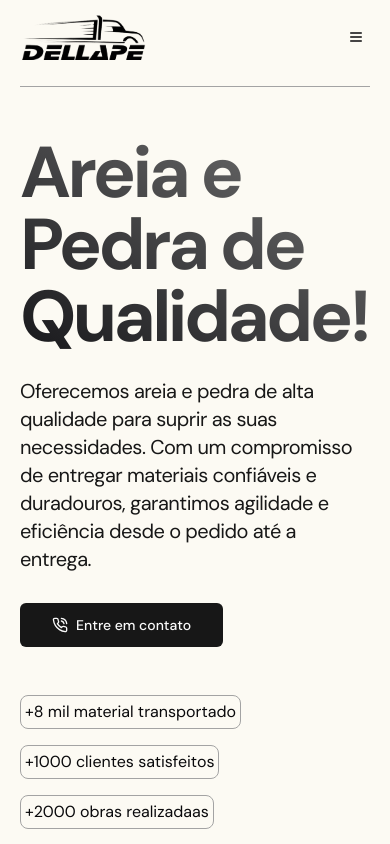
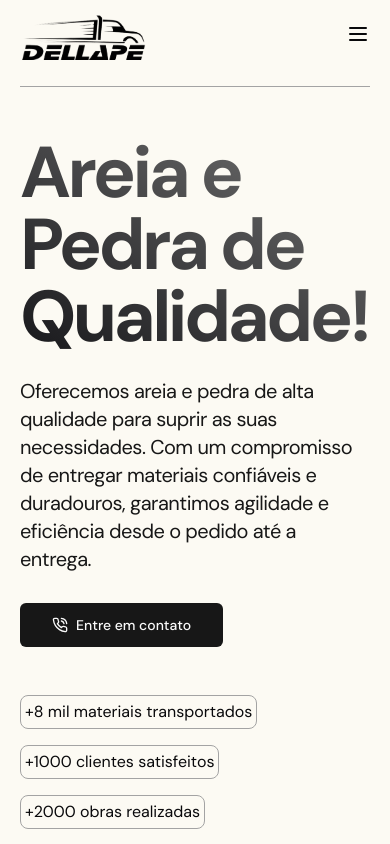
Before and after one commit to gusfngg/dellape, a Next.js app: page / in a window 390 px wide. Shown: the top 844 px of the page. Built offline with nearby package versions, Linux system fonts and the light colour scheme.

Commit message:
resjuting in font

```diff
--- a/src/components/footer.tsx
+++ b/src/components/footer.tsx
@@ -15,14 +15,14 @@ export function Footer() {
             <li className="flex items-center gap-2 text-neutral-200">
               <MapPin />
 
-              <span className="text-base font-medium md:text-xl">
+              <span className="text-[15.5px] font-medium md:text-xl">
                 Salto de Pirapora - São Paulo, Brasil.
               </span>
             </li>
             <li className="flex items-center gap-2 text-neutral-200">
               <PhoneCall />
 
-              <span className="text-base font-medium md:text-xl">
+              <span className="text-[15.5px] font-medium md:text-xl">
                 +55 15 99744-0854
               </span>
             </li>
--- a/src/components/hero.tsx
+++ b/src/components/hero.tsx
@@ -57,13 +57,13 @@ export function Hero() {
 
             <div className="mt-12 flex flex-col items-start gap-4 md:mt-8 md:flex-row md:items-center">
               <BlurFade delay={BLUR_FADE_DELAY * 5} inView>
-                <Tag tag="+8 mil material transportado" />
+                <Tag tag="+8 mil materiais transportados" />
               </BlurFade>
               <BlurFade delay={BLUR_FADE_DELAY * 6} inView>
                 <Tag tag="+1000 clientes satisfeitos" />
               </BlurFade>
               <BlurFade delay={BLUR_FADE_DELAY * 7} inView>
-                <Tag tag="+2000 obras realizadaas" />
+                <Tag tag="+2000 obras realizadas" />
               </BlurFade>
             </div>
           </div>
--- a/src/components/navBar.tsx
+++ b/src/components/navBar.tsx
@@ -72,14 +72,9 @@ export default function NavBar() {
             <div className="flex justify-between min-[825px]:hidden">
               <Sheet open={isSheetOpen} onOpenChange={setIsSheetOpen}>
                 <SheetTrigger className="transition">
-                  <Button
-                    size="icon"
-                    variant="ghost"
-                    className="size-7"
-                    aria-label="Open menu"
-                  >
-                    <Menu className="size-7" />
-                  </Button>
+                  <button aria-label="Open menu">
+                    <Menu />
+                  </button>
                 </SheetTrigger>
                 <SheetContent side="right" className="bg-[#fcfaf3]">
                   <div className="mt-12 flex flex-col justify-center space-y-3">
```
